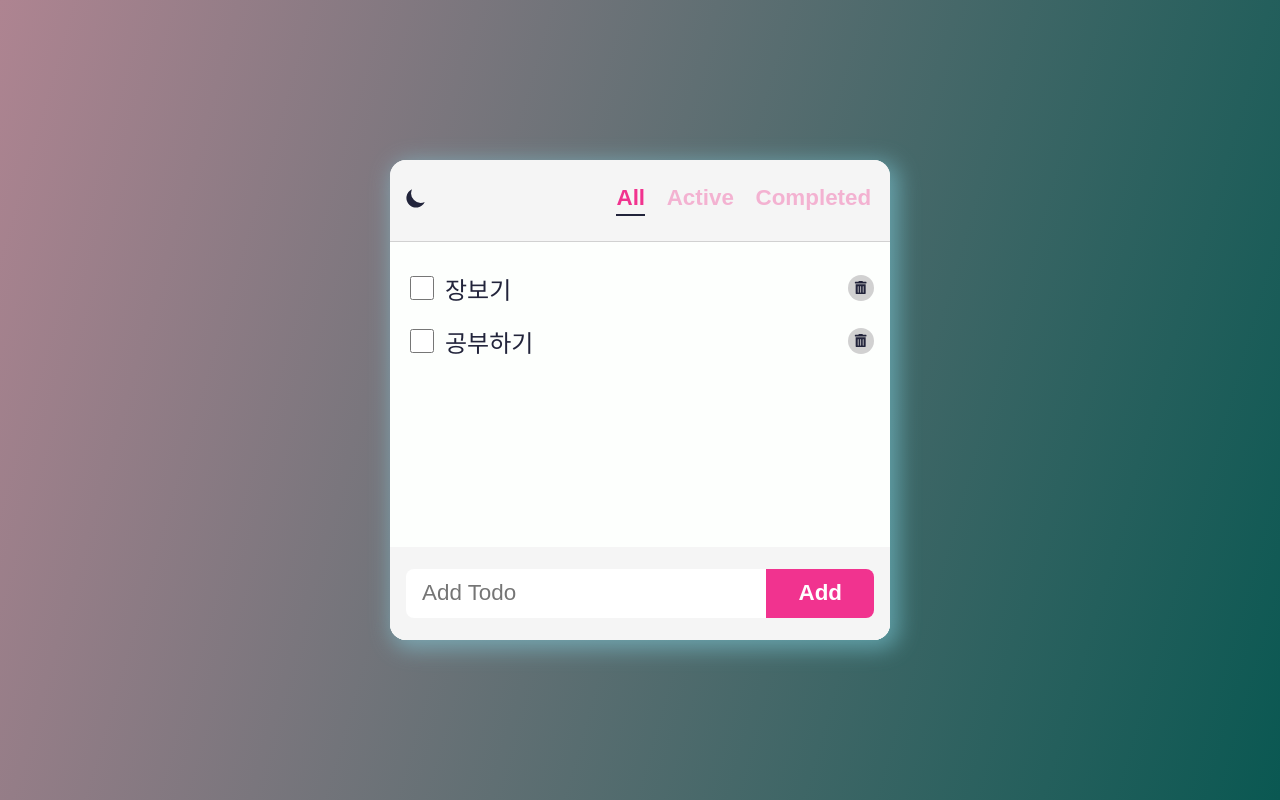
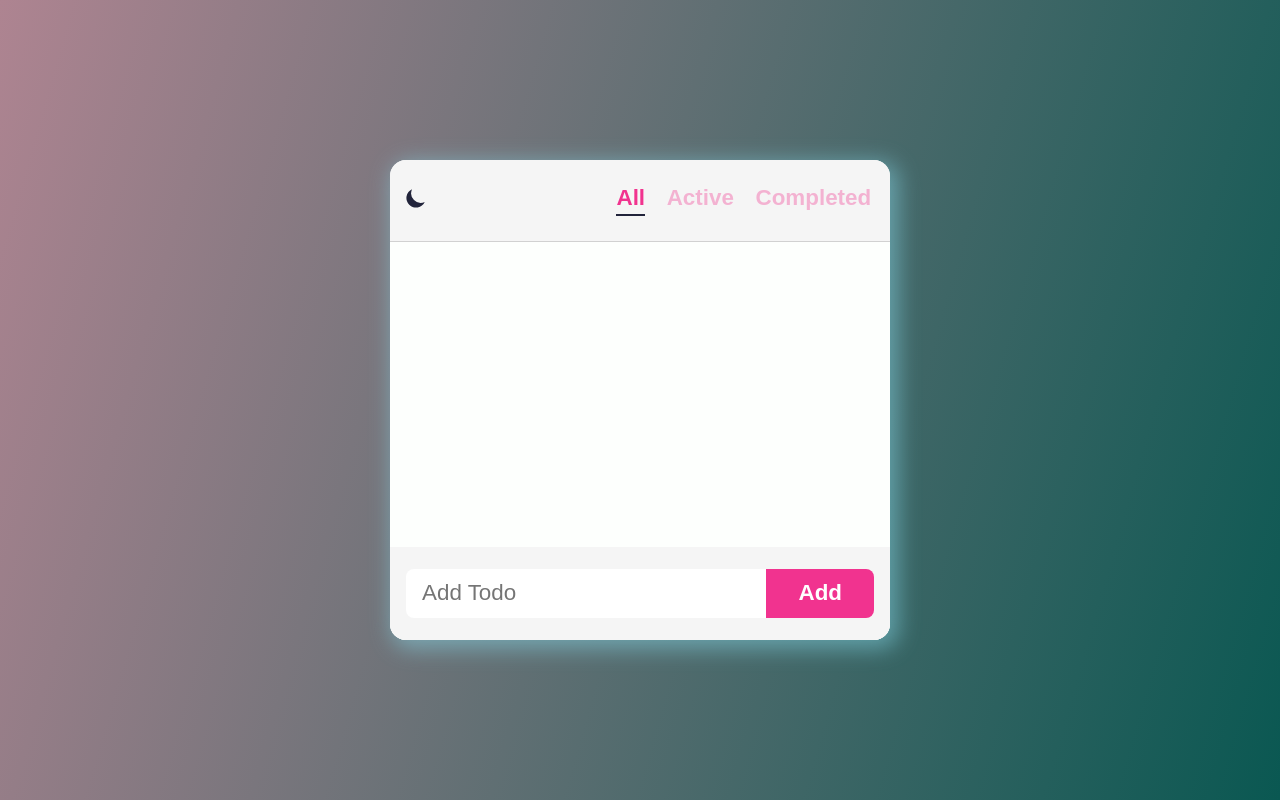
Before and after one commit to dev-seolyu/reactTodo, a React (Create React App) app: page / in a window 1280 px wide. Built offline with nearby package versions, Linux system fonts and the light colour scheme.

Commit message:
Save todo items

```diff
--- a/src/components/TodoList/TodoList.jsx
+++ b/src/components/TodoList/TodoList.jsx
@@ -1,18 +1,18 @@
-import React, { useState } from 'react';
+import React, { useEffect, useState } from 'react';
 import AddTodo from '../AddTodo/AddTodo';
 import Todo from '../Todo/Todo';
 import styles from './TodoList.module.css';
 
 export default function TodoList({ filter }) {
-  const [todos, setTodos] = useState([
-    { id: '123', text: '장보기', status: 'active' },
-    { id: '124', text: '공부하기', status: 'active' },
-  ]);
+  const [todos, setTodos] = useState(() => readTodosFromLocalStorage());
   const handleAdd = (todo) => setTodos([...todos, todo]);
   const handleUpdate = (updated) =>
     setTodos(todos.map((t) => (t.id === updated.id ? updated : t)));
   const handleDelete = (deleted) =>
     setTodos(todos.filter((t) => t.id !== deleted.id));
+  useEffect(() => {
+    localStorage.setItem('todos', JSON.stringify(todos));
+  }, [todos]);
   const filtered = getFilteredItems(todos, filter);
   return (
     <section className={styles.container}>
@@ -30,7 +30,10 @@
     </section>
   );
 }
-
+function readTodosFromLocalStorage() {
+  const todos = localStorage.getItem('todos');
+  return todos ? JSON.parse(todos) : [];
+}
 function getFilteredItems(todos, filter) {
   if (filter === 'all') {
     return todos;
```
